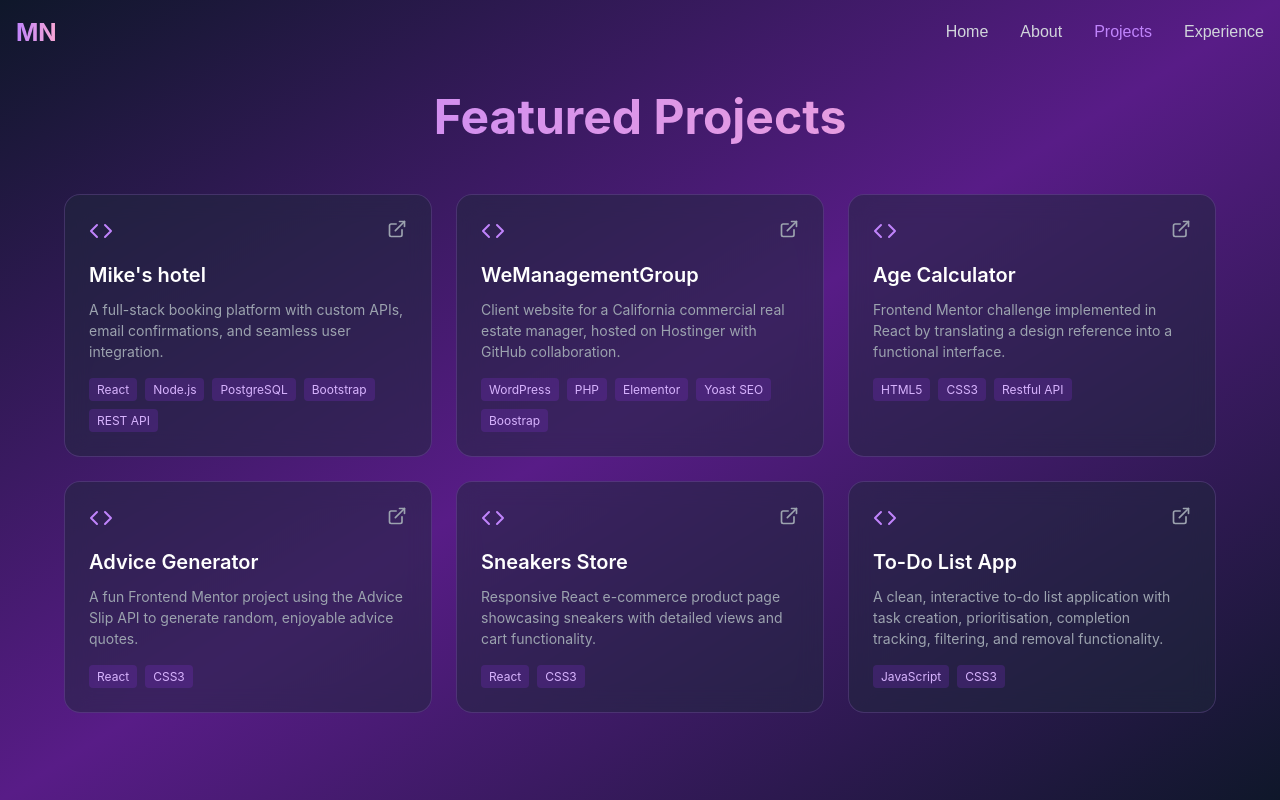
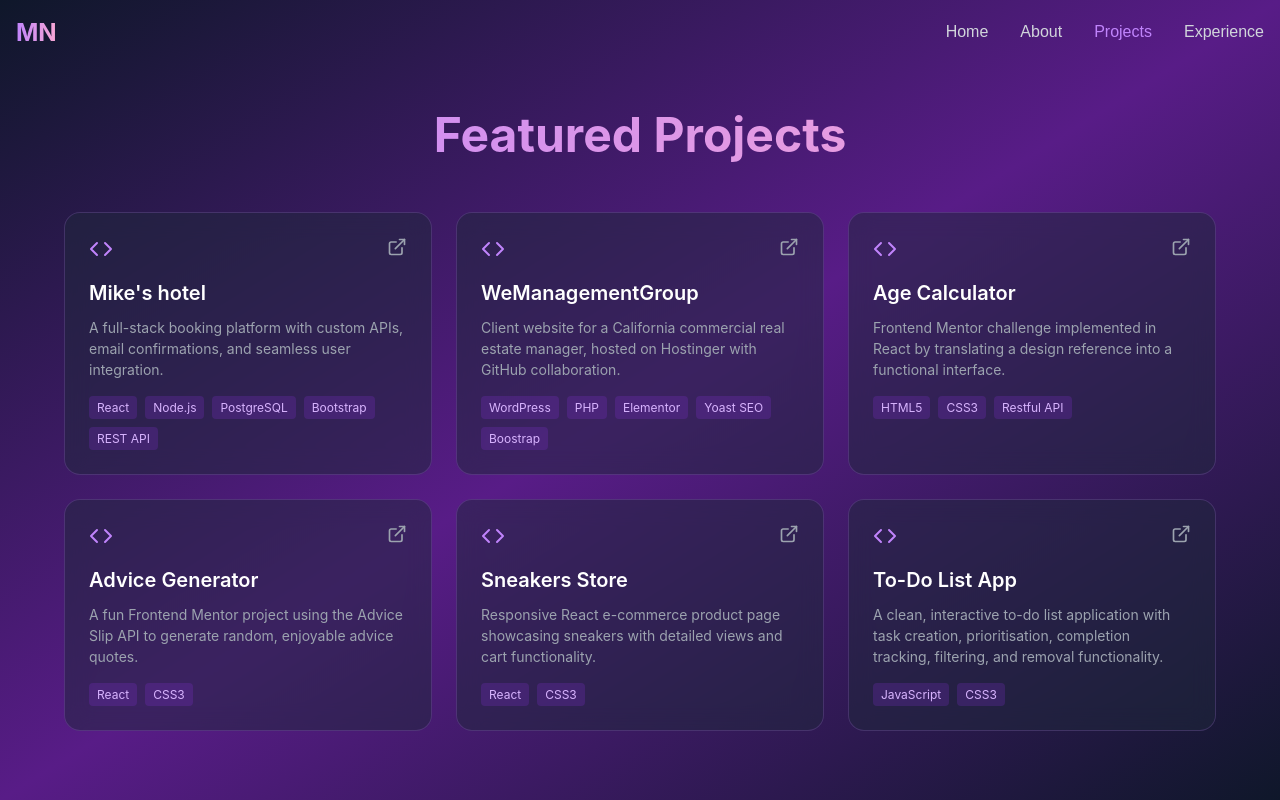
Before and after one commit to MthoNtanzi/portfolio, a React (Vite) app: page / in a window 1280 px wide. Both pictures are taken after a click on the button "Projects". Built offline with nearby package versions, Linux system fonts and the light colour scheme.

Commit message:
Update margin for the titles

```diff
--- a/src/components/Portfolio.css
+++ b/src/components/Portfolio.css
@@ -148,6 +148,7 @@
   font-size: 2.25rem;
   font-weight: bold;
   margin-bottom: 3rem;
+  margin-top: 2.3rem;
   text-align: center;
   background: linear-gradient(to right, #c084fc, #f9a8d4);
   -webkit-background-clip: text;
--- a/src/components/Portfolio.jsx
+++ b/src/components/Portfolio.jsx
@@ -243,7 +243,7 @@ export default function Portfolio() {
       {activeSection === 'projects' && (
         <section className="section projects-section">
           <div className="section-container-wide">
-            <h2 className="section-title">Featured Projects</h2>
+            <h2 className="section-title" id='test'>Featured Projects</h2>
             <div className="projects-grid">
               {projects.map((project, index) => (
                 <div key={index} className="project-card">
```
